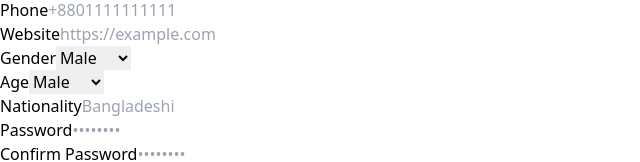
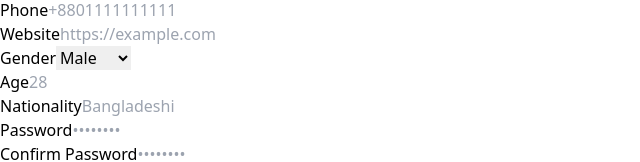
Before and after one commit to mahmudulhsn/crud-react-app, a React (Vite) app: page /dashboard/users/create in a window 1280 px wide. Shown: the part 170-332 px from the top of the page, without its empty margins (0-640 px from the left). Built offline with nearby package versions, Linux system fonts and the light colour scheme.

Commit message:
fix: form design

```diff
--- a/src/components/users/CreateUser.tsx
+++ b/src/components/users/CreateUser.tsx
@@ -92,15 +92,14 @@ const CreateUser = () => {
             >
               Age
             </label>
-            <select
+            <input
+              type="text"
               name="age"
               id="age"
               className="bg-gray-50 border border-gray-300 text-gray-900 sm:text-sm rounded-lg focus:ring-primary-600 focus:border-primary-600 block w-full p-2.5 dark:bg-gray-400 dark:border-gray-600 dark:placeholder-gray-400 dark:text-white dark:focus:ring-blue-500 dark:focus:border-blue-500"
-            >
-              <option value="male">Male</option>
-              <option value="female">Female</option>
-              <option value="others">Others</option>
-            </select>
+              placeholder="28"
+              required
+            />
           </div>
           <div>
             <label
```
